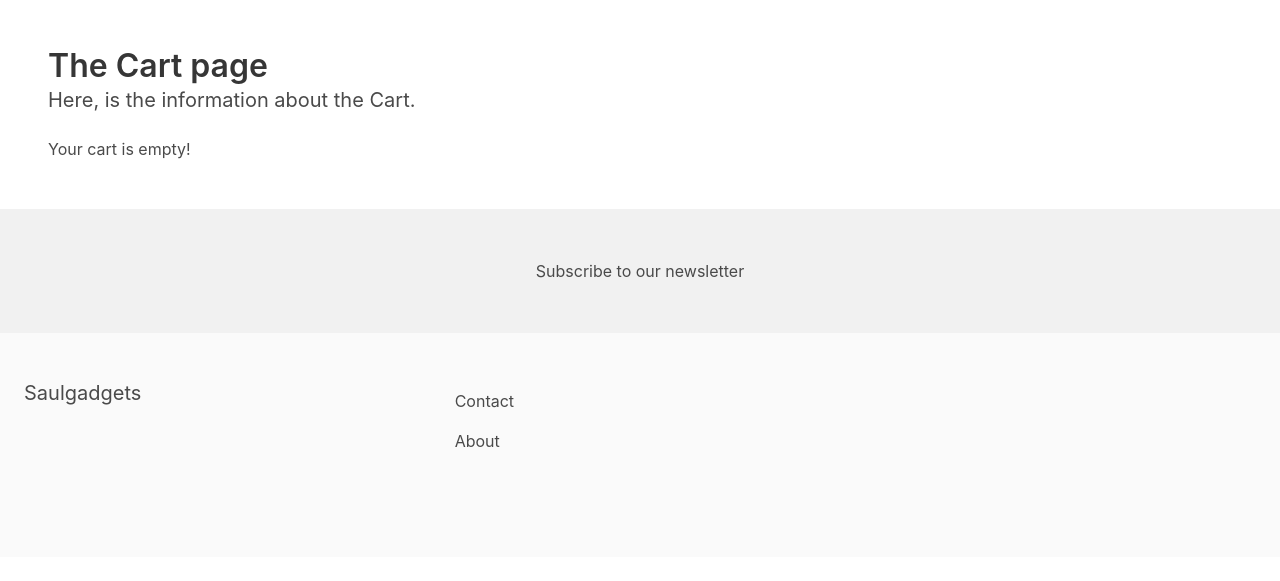
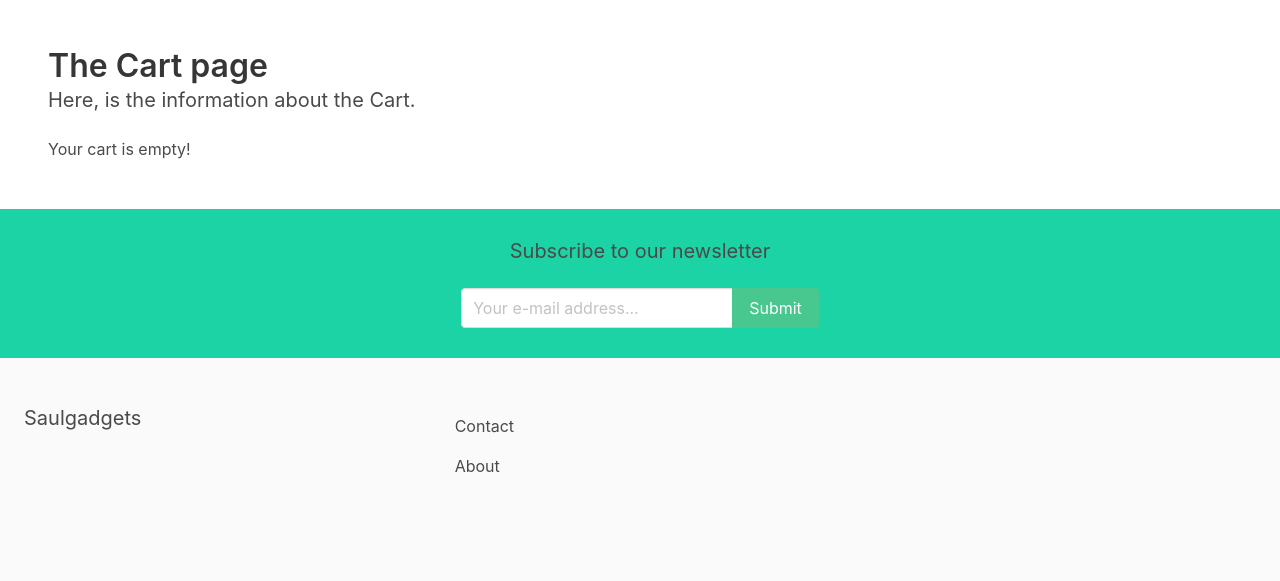
Before and after one commit to aminuaminaldo/E-commerce-project, a Django app: page /cart/ in a window 1280 px wide. Shown: the part 56-637 px from the top of the page. Run offline with Django 4.2, Linux system fonts and the light colour scheme; data comes from the database, SQL or seed files in the repository; both versions use the stored data as it was after the commit; parts of the project's set-up code (start-up, migrations or seed data) failed here and were passed over; some libraries are stand-ins or nearby versions.

Commit message:
change 1

```diff
--- a/saulgadgets/apps/core/templates/base.html
+++ b/saulgadgets/apps/core/templates/base.html
@@ -8,11 +8,6 @@
 		<link rel="stylesheet" href="https://cdn.jsdelivr.net/npm/bulma@0.9.3/css/bulma.min.css">
 		<link rel="stylesheet" href="{% static 'main.css' %}">
 		<script src="https://unpkg.com/vue@next"></script>
-    <style>
-      [v-cloak] {
-        display: none;
-      }
-    </style>
 	</head>
 
 	<body>
--- a/saulgadgets/apps/core/templates/parts/newsletter.html
+++ b/saulgadgets/apps/core/templates/parts/newsletter.html
@@ -1,16 +1,58 @@
 <div class="newsletter-wrapper" id="newsletter-wrapper">
-    <h2 class="sutitle">
-        Subscribe to our newsletter
-    </h2>
+    <h2 class="subtitle">Subscribe to our newsletter</h2>
+
+    <form v-on:submit.prevent="onSubmit">
+        <div class="field has-addons">
+            <div class="control">
+                <input type="email" v-model="email" name="email" class="input" placeholder="Your e-mail address...">
+            </div>
+            <div class="control">
+                <button class="button is-success">Submit</button>
+            </div>
+        </div>
+    </form>
+
+    <div class="notification is-success" v-if="showSuccess">
+        The e-mail address was saved!
+    </div>
 </div>
+
+
 <script>
     Vue.createApp({
-            delimiters: ['[[', ']]'],
             data() {
                 return {
+                    email: '',
+                    showSuccess: false
                 }
             },
             methods: {
+                onSubmit() {
+                    console.log('onSubmit')
+
+                    fetch('/api/add_subscriber/', {
+                        method: 'POST',
+                        headers: {
+                            'Content-Type': 'application/json',
+                            'X-CSRFToken': '{{ csrf_token }}'
+                        },
+                        body: JSON.stringify({'email': this.email})
+                    })
+                    console.log(this.email)
+                    .then(response => {
+                        return response.json()
+                    })
+                    .then(data => {
+                        console.log(data)
+
+                        this.showSuccess = true
+                        this.email = ''
+                    })
+                    .catch(error =>{
+                        this.showSuccess = false
+                        console.log('Error:', error)
+                    })
+                }
             }
             }).mount('#newsletter-wrapper')
 </script>
--- a/saulgadgets/apps/newsletter/models.py
+++ b/saulgadgets/apps/newsletter/models.py
@@ -1,10 +1,9 @@
-import email
 from django.db import models
 
 # Create your models here.
 class Subscriber(models.Model):
     email = models.EmailField(max_length=255)
-    date_addedd = models.DateTimeField(auto_now_add=True)
+    date_added = models.DateTimeField(auto_now_add=True)
 
     def __str__(self):
         return '%s' % self.email
--- a/saulgadgets/saulgadgets/urls.py
+++ b/saulgadgets/saulgadgets/urls.py
@@ -11,6 +11,7 @@ from apps.core.views import frontpage, contact, about
 from apps.store.views import product_detail, category_detail, search
 from apps.userprofile.views import signup, myaccount
 
+from apps.newsletter.api import api_add_subscriber
 from apps.coupon.api import api_can_use
 from apps.store.api import api_add_to_cart, api_remove_from_cart, api_checkout, create_checkout_session
 
@@ -46,6 +47,7 @@ urlpatterns = [
     path('api/add_to_cart/', api_add_to_cart, name='api_add_to_cart'),
     path('api/remove_from_cart/', api_remove_from_cart, name='api_remove_from_cart'),
     path('api/checkout/', api_checkout, name="api_checkout"),
+    path('api/add_subscriber/', api_add_subscriber, name="api_add_subscriber"),
     #Store
 
     path('<slug:category_slug>/<slug:slug>/', product_detail, name='product_detail'),
--- a/saulgadgets/static/main.css
+++ b/saulgadgets/static/main.css
@@ -1,3 +1,7 @@
+[v-cloak] {
+    display: none;
+}
+
 form .helptext {
     font-size: 12px;
     color: #ccc;
@@ -8,7 +12,13 @@ form ul {
 }
 
 .newsletter-wrapper {
-    padding: 50px 20px;
+    padding: 30px 20px;
     text-align: center;
-    background: #f1f1f1;
+    background-color: #1cd3a5;
+    color: white;
+    font-weight: bold;
+    font-size: 18px;
 }
+    .newsletter-wrapper .field.has-addons {
+        justify-content: center;
+    }
```
Also changed, not shown: saulgadgets/apps/newsletter/api.py (added, +13 -0 lines), saulgadgets/apps/newsletter/migrations/0002_rename_date_addedd_subscriber_date_added.py (added), saulgadgets/apps/newsletter/migrations/0003_rename_date_added_subscriber_date_addedd.py (added), saulgadgets/apps/newsletter/migrations/0004_rename_date_addedd_subscriber_date_added.py (added), saulgadgets/db.sqlite3, saulgadgets/media/uploads/multi_rotror_drone.jpg (added), saulgadgets/media/uploads/multi_rotror_drone_mHHSzGb.jpg (added).
